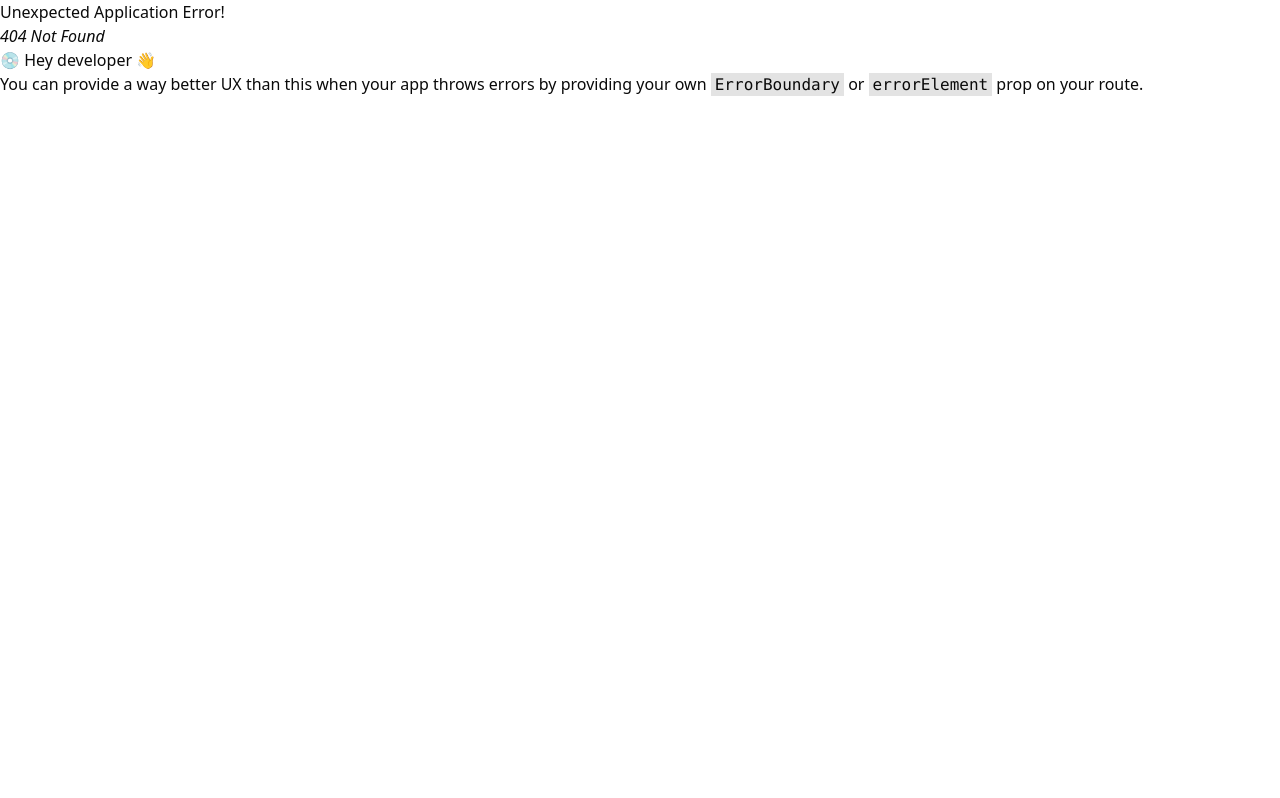
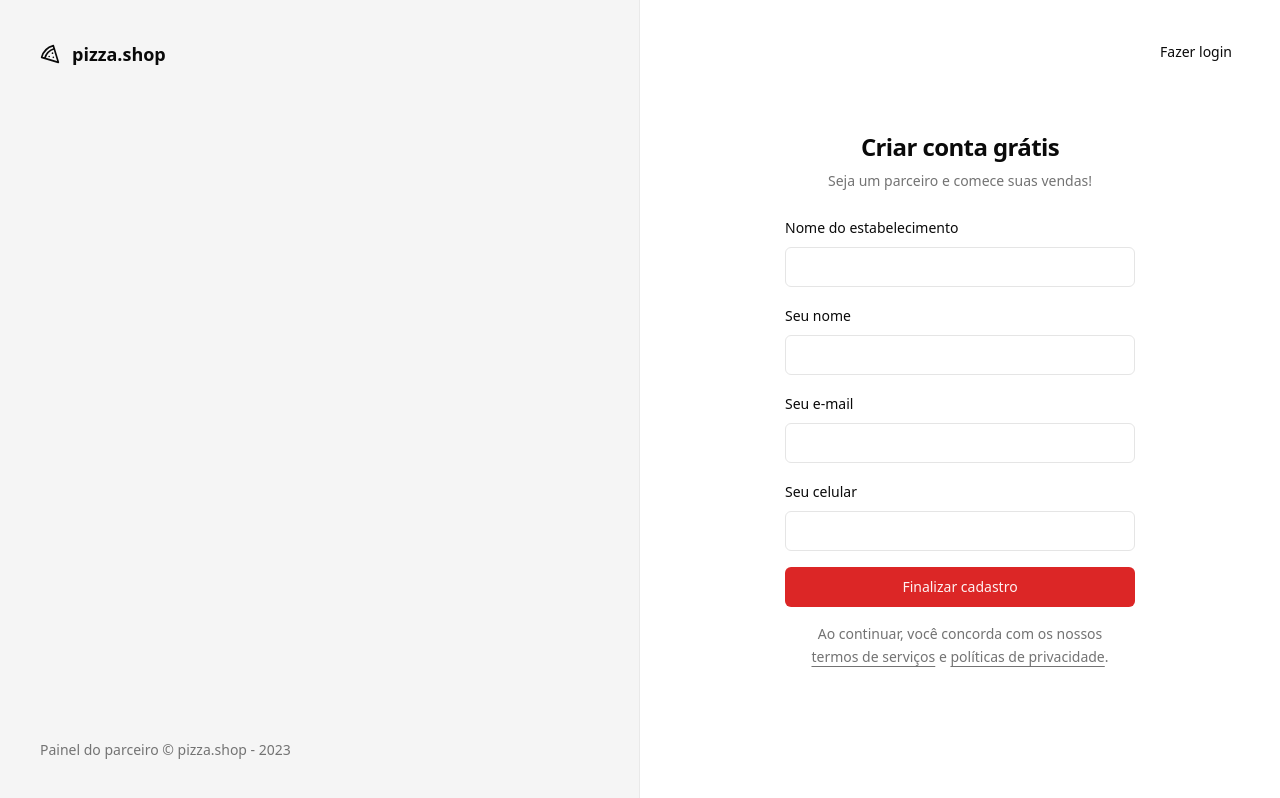
Before and after one commit to rafaelcardeallodi/pizzashop-web, a React (Vite) app: page /sign-up in a window 1280 px wide. Before the commit this address had no page. Built offline with nearby package versions, Linux system fonts and the light colour scheme.

Commit message:
Página: Cadastro de restaurante

```diff
--- a/src/pages/_layouts/auth.tsx
+++ b/src/pages/_layouts/auth.tsx
@@ -11,11 +11,11 @@
           <span className="font-semibold">pizza.shop</span>
         </div>
         <footer className="text-sm">
-          Painel do parceiro &copy; pizza.shop - ${new Date().getFullYear()}
+          Painel do parceiro &copy; pizza.shop - {new Date().getFullYear()}
         </footer>
       </div>
 
-      <div className="flex flex-col items-center justify-center">
+      <div className="relative flex flex-col items-center justify-center">
         <Outlet />
       </div>
     </div>
--- a/src/pages/auth/sign-in.tsx
+++ b/src/pages/auth/sign-in.tsx
@@ -1,6 +1,7 @@
 import { zodResolver } from '@hookform/resolvers/zod'
 import { Helmet } from 'react-helmet-async'
 import { useForm } from 'react-hook-form'
+import { Link } from 'react-router-dom'
 import { toast } from 'sonner'
 import { z } from 'zod'
 
@@ -42,6 +43,10 @@
     <>
       <Helmet title="Login" />
       <div className="p-8">
+        <Button variant="ghost" asChild className="absolute right-8 top-8">
+          <Link to="/sign-up">Novo estabelecimento</Link>
+        </Button>
+
         <div className="flex w-[350px] flex-col justify-center gap-6">
           <div className="flex flex-col gap-2 text-center">
             <h1 className="text-2xl font-semibold tracking-tight">
--- /dev/null
+++ b/src/pages/auth/sign-up.tsx
@@ -0,0 +1,114 @@
+import { zodResolver } from '@hookform/resolvers/zod'
+import { Helmet } from 'react-helmet-async'
+import { useForm } from 'react-hook-form'
+import { Link, useNavigate } from 'react-router-dom'
+import { toast } from 'sonner'
+import { z } from 'zod'
+
+import { Button } from '@/components/ui/button'
+import { Input } from '@/components/ui/input'
+import { Label } from '@/components/ui/label'
+
+const signUpForm = z.object({
+  restaurantName: z.string(),
+  managerName: z.string(),
+  phone: z.string(),
+  email: z.string().email(),
+})
+
+type SignUpForm = z.infer<typeof signUpForm>
+
+export function SignUp() {
+  const navigate = useNavigate()
+
+  const {
+    register,
+    handleSubmit,
+    formState: { isSubmitting },
+  } = useForm<SignUpForm>({
+    resolver: zodResolver(signUpForm),
+  })
+
+  async function handleSignUp(data: SignUpForm) {
+    try {
+      await new Promise((resolve) => setTimeout(resolve, 2000))
+
+      toast.success('Restaurante cadastrado com sucesso!', {
+        action: {
+          label: 'Login',
+          onClick: () => navigate('/sign-in'),
+        },
+      })
+    } catch (error) {
+      toast.error('Erro ao cadastrar restaurante.')
+    }
+  }
+
+  return (
+    <>
+      <Helmet title="Cadastro" />
+      <div className="p-8">
+        <Button variant="ghost" asChild className="absolute right-8 top-8">
+          <Link to="/sign-in">Fazer login</Link>
+        </Button>
+
+        <div className="flex w-[350px] flex-col justify-center gap-6">
+          <div className="flex flex-col gap-2 text-center">
+            <h1 className="text-2xl font-semibold tracking-tight">
+              Criar conta grátis
+            </h1>
+            <p className="text-sm text-muted-foreground">
+              Seja um parceiro e comece suas vendas!
+            </p>
+          </div>
+
+          <form className="space-y-4" onSubmit={handleSubmit(handleSignUp)}>
+            <div className="space-y-2">
+              <Label htmlFor="restaurantName">Nome do estabelecimento</Label>
+              <Input
+                id="restaurantName"
+                type="text"
+                {...register('restaurantName')}
+              />
+            </div>
+
+            <div className="space-y-2">
+              <Label htmlFor="managerName">Seu nome</Label>
+              <Input
+                id="managerName"
+                type="text"
+                {...register('managerName')}
+              />
+            </div>
+
+            <div className="space-y-2">
+              <Label htmlFor="email">Seu e-mail</Label>
+              <Input id="email" type="email" {...register('email')} />
+            </div>
+
+            <div className="space-y-2">
+              <Label htmlFor="phone">Seu celular</Label>
+              <Input id="phone" type="tel" {...register('phone')} />
+            </div>
+
+            <Button type="submit" className="w-full" disabled={isSubmitting}>
+              Finalizar cadastro
+            </Button>
+
+            <p className="px-6 text-center text-sm leading-relaxed text-muted-foreground">
+              Ao continuar, você concorda com os nossos{' '}
+              <a className="underline underline-offset-4" href="">
+                termos de serviços
+              </a>{' '}
+              e{' '}
+              <a className="underline underline-offset-4" href="">
+                políticas de privacidade
+              </a>
+              .
+            </p>
+          </form>
+        </div>
+      </div>
+    </>
+  )
+}
--- a/src/routes.tsx
+++ b/src/routes.tsx
@@ -4,6 +4,7 @@
 import { AuthLayout } from './pages/_layouts/auth'
 import { Dashboard } from './pages/app/dashboard'
 import { SignIn } from './pages/auth/sign-in'
+import { SignUp } from './pages/auth/sign-up'
 
 export const router = createBrowserRouter([
   {
@@ -15,6 +16,9 @@
   {
     path: '/',
     element: <AuthLayout />,
-    children: [{ path: '/sign-in', element: <SignIn /> }],
+    children: [
+      { path: '/sign-in', element: <SignIn /> },
+      { path: '/sign-up', element: <SignUp /> },
+    ],
   },
 ])
```
